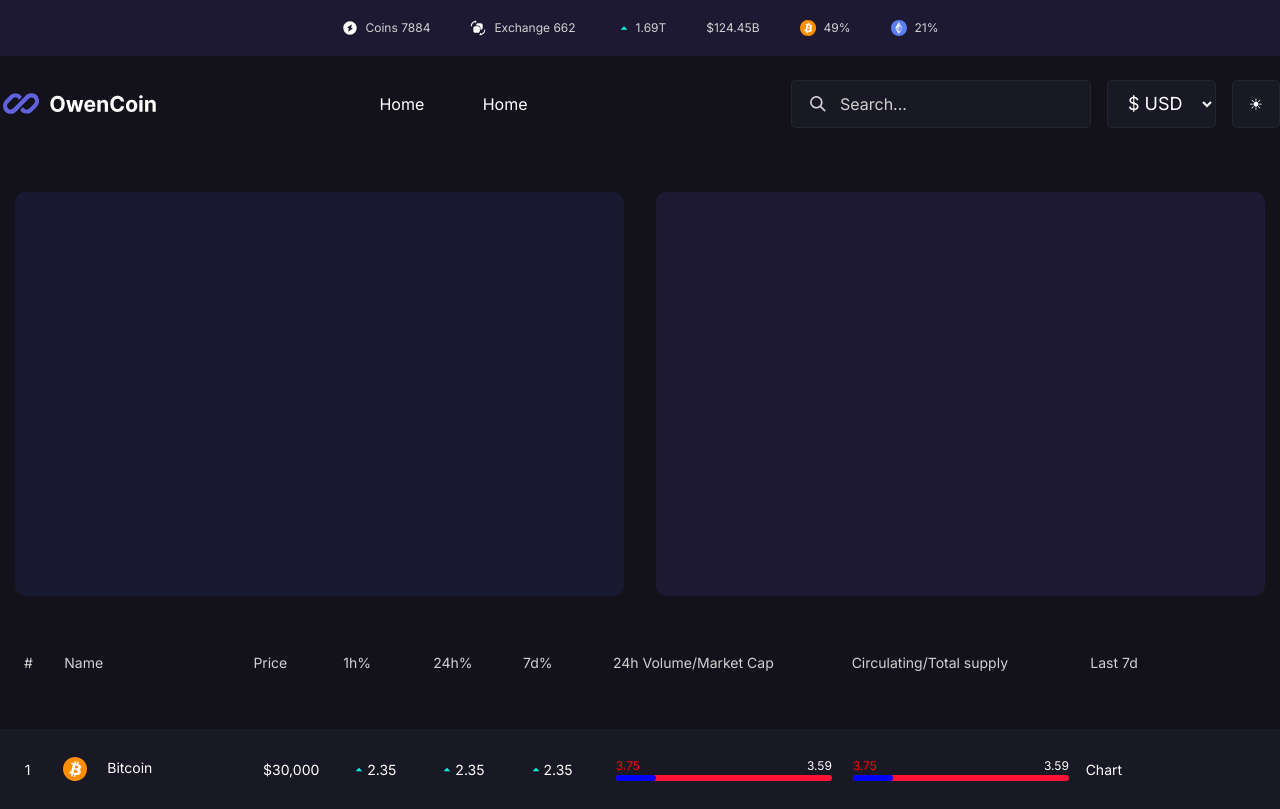
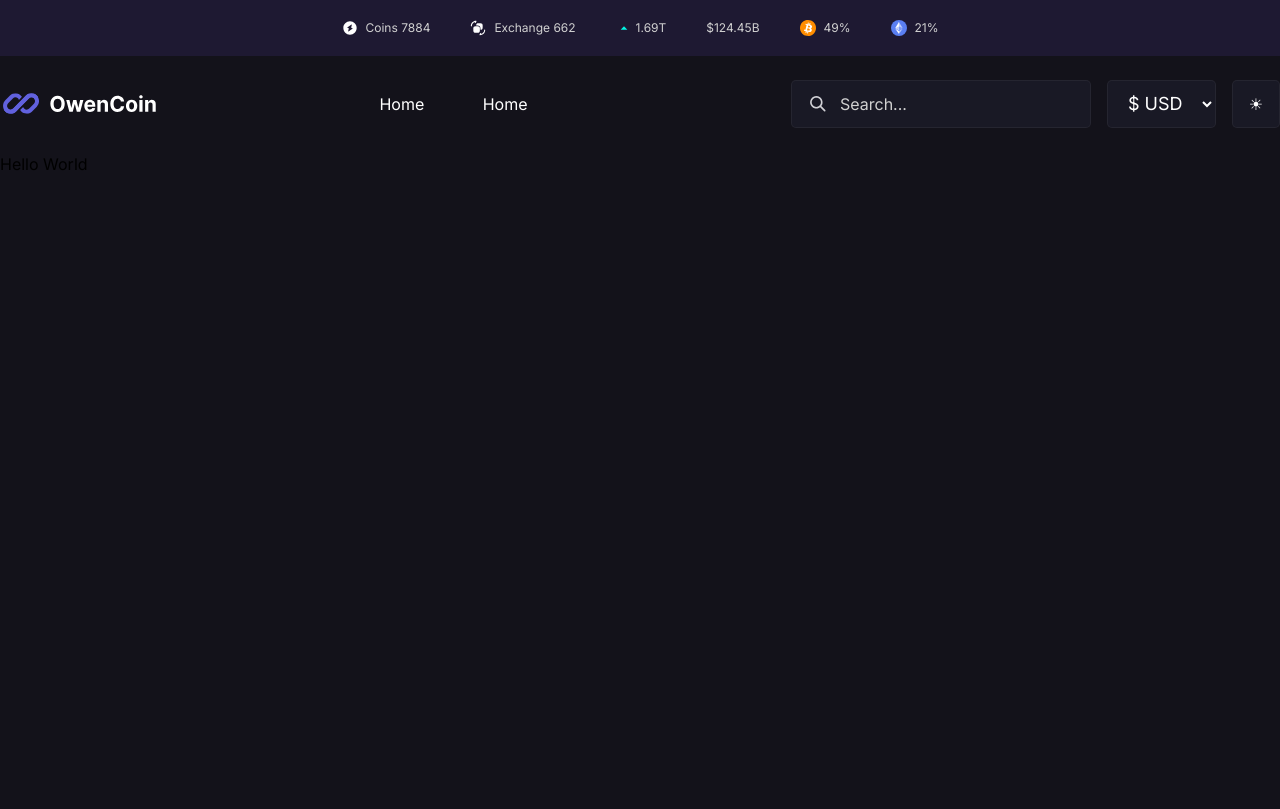
Before and after one commit to gyhaan/Crypto-App, a React (Vite) app: page /coin/1 in a window 1280 px wide. Built offline with nearby package versions, Linux system fonts and the light colour scheme.

Commit message:
Add 404 error handling and route setup

```diff
--- a/package.json
+++ b/package.json
@@ -10,6 +10,7 @@
     "preview": "vite preview"
   },
   "dependencies": {
+    "@tanstack/react-query": "^5.28.4",
     "react": "^18.2.0",
     "react-dom": "^18.2.0",
     "react-router-dom": "^6.22.3"
--- a/src/App.jsx
+++ b/src/App.jsx
@@ -1,10 +1,28 @@
-import { BrowserRouter, Route, Routes } from "react-router-dom";
-import AppNav from "./UI/AppNav";
-import Global from "./UI/Global";
-import AreaChart from "./UI/AreaChart";
-import BarChart from "./UI/BarChart";
-import TableLegend from "./UI/TableLegend";
-import CoinRow from "./UI/CoinRow";
+import { BrowserRouter, Route, Routes, Navigate } from "react-router-dom";
+
+import AppLayout from "./pages/AppLayout";
+import Home from "./pages/Home";
+import Portfolio from "./pages/Portfolio";
+import CoinPage from "./pages/CoinPage";
+import PageNotFound from "./pages/PageNotFound";
+
+function App() {
+  return (
+    <BrowserRouter>
+      <Routes>
+        <Route path="/" element={<AppLayout />}>
+          <Route index element={<Home />} />
+          <Route path="portfolio" element={<Portfolio />} />
+          <Route path="coin/:id" element={<CoinPage />} />
+        </Route>
+        <Route path="*" element={<PageNotFound />} />
+        {/* Move PageNotFound inside Routes */}
+      </Routes>
+    </BrowserRouter>
+  );
+}
+
+export default App;
 
 /* function App() {
   return (
@@ -16,7 +34,7 @@ import CoinRow from "./UI/CoinRow";
   );
 } */
 
-function App() {
+/* function App() {
   return (
     <>
       <Global />
@@ -31,6 +49,4 @@ function App() {
       </div>
     </>
   );
-}
-
-export default App;
+} */
--- a/src/UI/AppLayout.jsx
+++ /dev/null
@@ -1,5 +0,0 @@
-function AppLayout() {
-  return <div></div>;
-}
-
-export default AppLayout;
--- a/src/UI/CoinRow.jsx
+++ b/src/UI/CoinRow.jsx
@@ -2,30 +2,30 @@ import ProgressBar from "./ProgressBar";
 
 function CoinRow() {
   return (
-    <div className="bg-custom-dark-navy text-[#fff] flex justify-around items-center h-20 text-[14px] p-5">
+    <div className="bg-custom-dark-navy text-[#fff] flex justify-around items-center h-20 text-[14px] p-5 rounded-lg">
       <span className="max-w-[3%] w-full px-1">1</span>
-      <div className="max-w-[16%] w-full flex gap-2 px-1">
+      <div className="max-w-[16%] w-full flex gap-2 px-1 ml-[-12px]">
         <img src="/bitcoin-icon.svg" alt="" />
         <span className="px-3">Bitcoin</span>
       </div>
-      <span className="max-w-[7%] w-full px-1">$30,000</span>
-      <div className=" max-w-[7%] w-full flex px-1">
+      <span className="max-w-[7%] w-full px-1 ml-[-12px]">$30,000</span>
+      <div className=" max-w-[7%] w-full flex ml-[-12px] pr-2">
         <img src="/chevron-up.svg" alt="" />
         <span>2.35</span>
       </div>
-      <div className=" max-w-[7%] w-full flex px-1">
+      <div className=" max-w-[7%] w-full flex  pr-2">
         <img src="/chevron-up.svg" alt="" />
         <span>2.35</span>
       </div>
-      <div className=" max-w-[7%] w-full flex px-1">
+      <div className=" max-w-[7%] w-full flex  pr-2">
         <img src="/chevron-up.svg" alt="" />
         <span>2.35</span>
       </div>
       <div className="max-w-[19%] w-full px-1">
-        <ProgressBar />
+        <ProgressBar color={{ bright: "#6374C3", background: "#3D4673" }} />
       </div>
       <div className="max-w-[19%] w-full px-1">
-        <ProgressBar />
+        <ProgressBar color={{ bright: "#F7931A", background: "#724A20" }} />
       </div>
       <span className="max-w-[14%] w-full">Chart</span>
     </div>
--- a/src/UI/ProgressBar.jsx
+++ b/src/UI/ProgressBar.jsx
@@ -1,12 +1,18 @@
-function ProgressBar() {
+function ProgressBar({ color }) {
   return (
-    <div className="flex flex-col w-[95%] text-[12px]">
+    <div className="flex flex-col w-[95%] text-[12px] text-[#fff] pb-2">
       <div className="flex justify-between">
-        <span className="text-[#ff0000]">3.75</span>
+        <span style={{ color: `${color.bright}` }}>3.75</span>
         <span>3.59</span>
       </div>
-      <div className="h-[6px] w-[100%] bg-[#ff1234] rounded-full">
-        <div className="h-[6px] w-[40px] bg-[#00f] rounded-full"></div>
+      <div
+        className="h-[6px] w-[100%] rounded-full"
+        style={{ backgroundColor: `${color.background}` }}
+      >
+        <div
+          className="h-[6px] w-[40px] rounded-full"
+          style={{ backgroundColor: `${color.bright}` }}
+        ></div>
       </div>
     </div>
   );
--- /dev/null
+++ b/src/pages/AppLayout.jsx
@@ -0,0 +1,21 @@
+import { Outlet } from "react-router-dom";
+import AppNav from "../UI/AppNav";
+import Global from "../UI/Global";
+
+function AppLayout() {
+  return (
+    <>
+      <header>
+        <Global />
+        <div className="max-w-[1296px] mx-auto">
+          <AppNav />
+        </div>
+      </header>
+      <main className="max-w-[1296px] mx-auto">
+        <Outlet />
+      </main>
+    </>
+  );
+}
+
+export default AppLayout;
--- /dev/null
+++ b/src/pages/CoinPage.jsx
@@ -0,0 +1,5 @@
+function CoinPage() {
+  return <div>Hello World</div>;
+}
+
+export default CoinPage;
--- /dev/null
+++ b/src/pages/Home.jsx
@@ -0,0 +1,19 @@
+import AreaChart from "../UI/AreaChart";
+import BarChart from "../UI/BarChart";
+import CoinRow from "../UI/CoinRow";
+import TableLegend from "../UI/TableLegend";
+
+function Home() {
+  return (
+    <>
+      <div className="grid grid-cols-2 gap-8 px-[15px]">
+        <AreaChart />
+        <BarChart />
+      </div>
+      <TableLegend />
+      <CoinRow />
+    </>
+  );
+}
+
+export default Home;
--- /dev/null
+++ b/src/pages/PageNotFound.jsx
@@ -0,0 +1,19 @@
+import { Link } from "react-router-dom";
+
+function PageNotFound() {
+  return (
+    <div className=" text-[#fff] flex flex-col gap-2 items-center mt-20">
+      <h1 className="text-[50px]">404 Page Not found</h1>
+      <p className="text-[20px]">
+        Sorry, We could not find the page you are looking for!!!
+      </p>
+      <Link to="/">
+        <button className="bg-[#fff] px-8 py-3 w-fit text-custom-blue-violet rounded-md mt-5">
+          Go back
+        </button>
+      </Link>
+    </div>
+  );
+}
+
+export default PageNotFound;
--- /dev/null
+++ b/src/pages/Portfolio.jsx
@@ -0,0 +1,5 @@
+function Portfolio() {
+  return <h1>Hello, World</h1>;
+}
+
+export default Portfolio;
```
Also changed, not shown: 1 other file (tests, documents, lock files or other folders).
